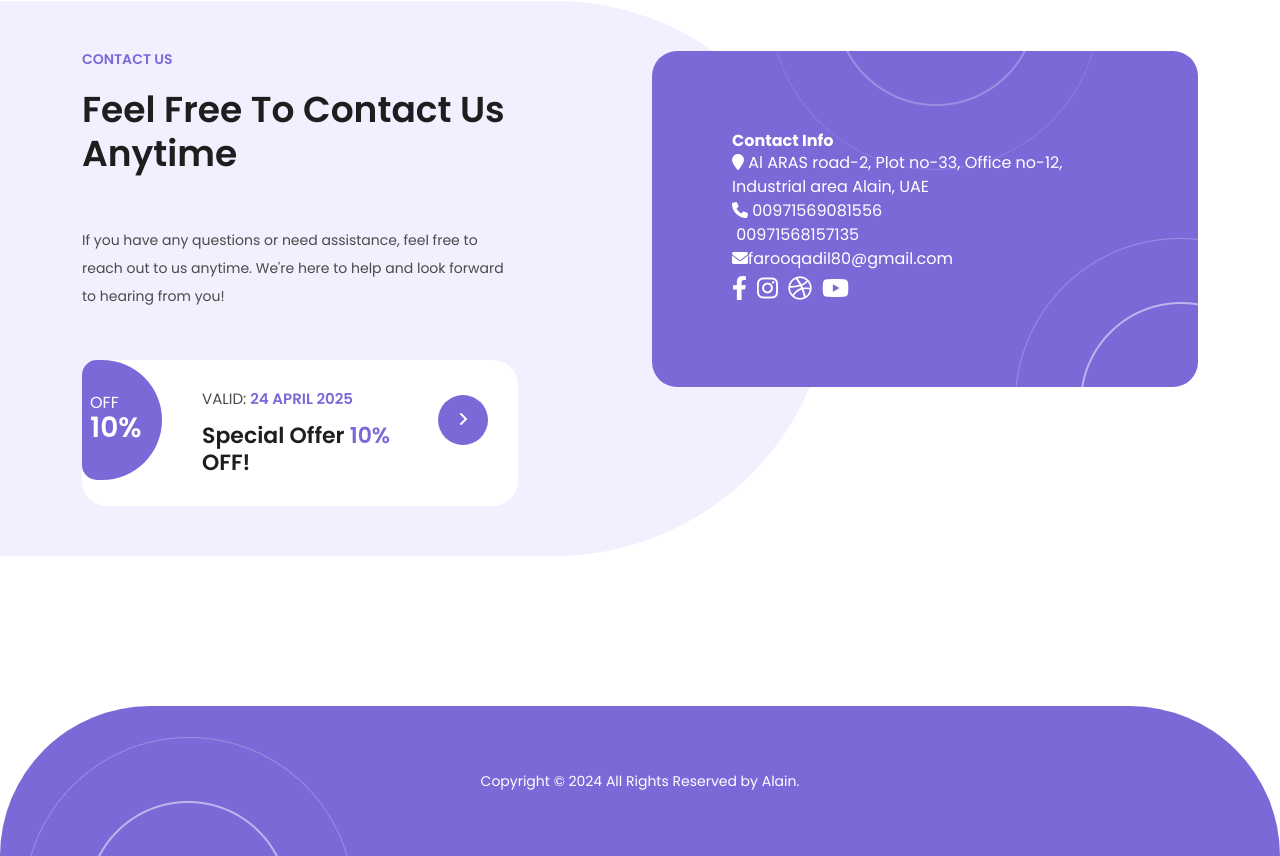
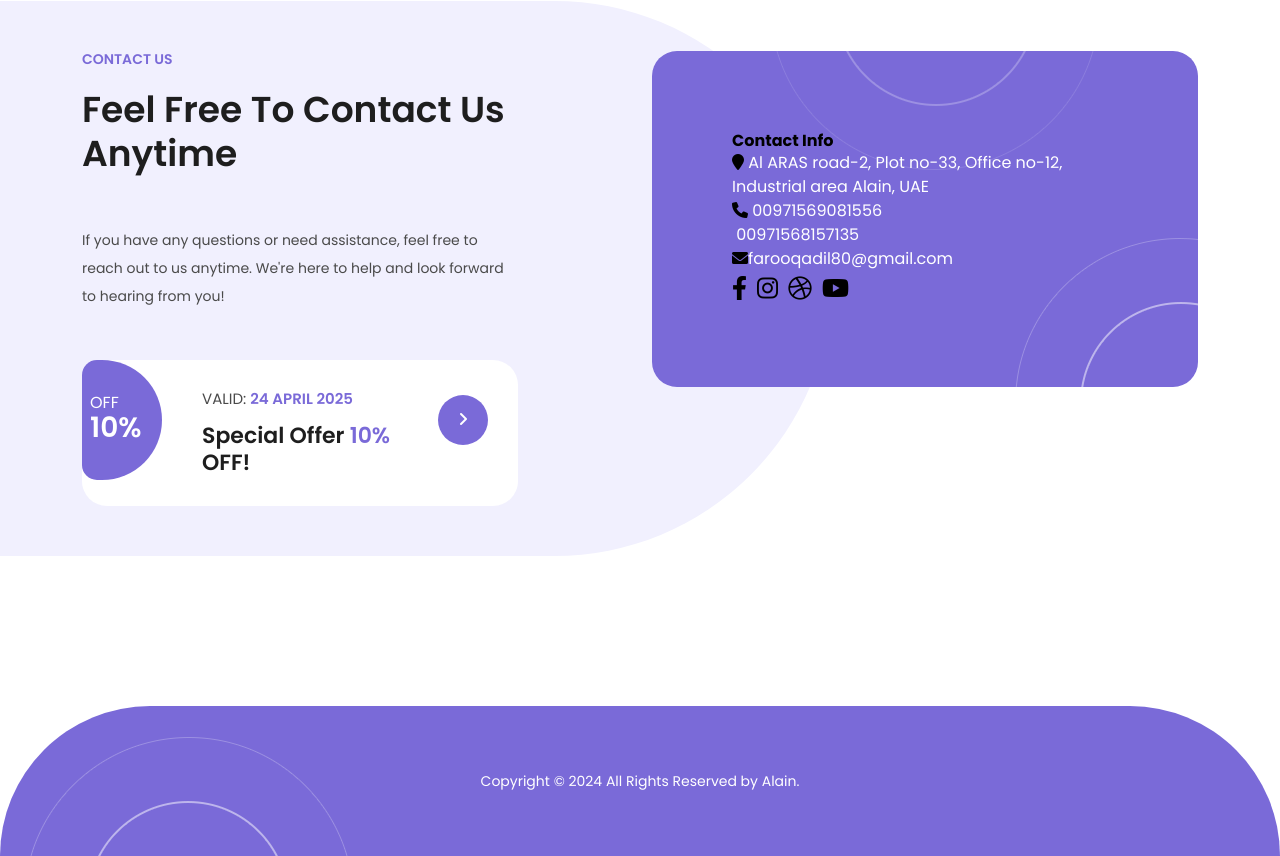
Before and after one commit to Darwishadil779/LLC, a website: page public/index.html in a window 1280 px wide. Shown: the part 6880-7736 px from the top of the page. Drawn offline with nearby package versions, Linux system fonts and the light colour scheme; some icons are missing.

Commit message:
Update index.html

```diff
--- a/public/index.html
+++ b/public/index.html
@@ -696,13 +696,19 @@ Automatic sliding door machines offer smooth, quiet operation, improved accessib
   </div>
 </footer>
 <style>
-.contact-us-content h6,
+.contact-us-content h6 {
+  color: black; /* Set contact info heading color to black */
+}
+
 .contact-us-content .footer-links,
 .contact-us-content .footer-links li,
 .contact-us-content .footer-links a,
-.contact-us-content .footer-links .text,
-.contact-us-content .social-icons ul li a {
+.contact-us-content .footer-links .text {
   color: white; /* Set text color to white */
+}
+
+.contact-us-content .footer-links .fa {
+  color: black; /* Set icon color to black */
 }
 
 .social-icons ul {
@@ -716,9 +722,11 @@ Automatic sliding door machines offer smooth, quiet operation, improved accessib
 }
 
 .social-icons ul li a {
-  color: white; /* Set icon color to white */
+  color: black; /* Set icon color to black */
   font-size: 1.5em; /* Adjust icon size as needed */
 }
+
+
 
 </style>
 
```
